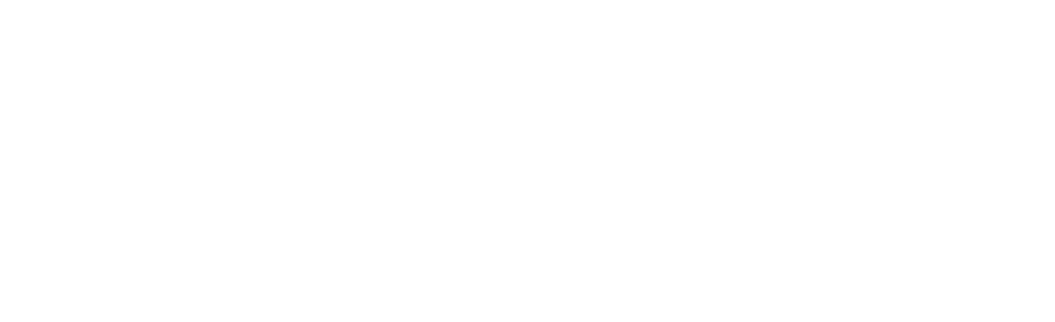
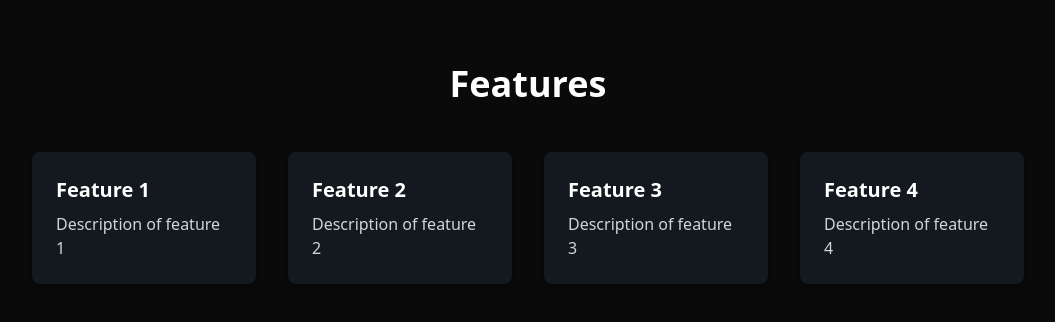
Before and after one commit to Mohiit70/Social-Flow, a React (Vite) app: page /features in a window 1280 px wide. Before the commit this address had no page. Shown: the top 322 px of the page, without its empty margins (112-1167 px from the left). Built offline with nearby package versions, Linux system fonts and the light colour scheme.

Commit message:
added features page

```diff
--- a/src/App.jsx
+++ b/src/App.jsx
@@ -1,8 +1,9 @@
 import React from 'react';
-import { BrowserRouter as Router, Route, Routes } from 'react-router-dom';
+import { BrowserRouter as Router, Routes, Route } from 'react-router-dom';
 import Home from './pages/Home';
 import HowItWorks from './pages/HowItWorks';
 import TryItFree from './pages/TryItFree';
+import Features from './pages/Features';
 
 const App = () => {
   return (
@@ -11,6 +12,7 @@
         <Route path="/" element={<Home />} />
         <Route path="/how-it-works" element={<HowItWorks />} />
         <Route path="/try-it-free" element={<TryItFree />} />
+        <Route path="/features" element={<Features />} />
       </Routes>
     </Router>
   );
--- a/src/components/Navbar.jsx
+++ b/src/components/Navbar.jsx
@@ -14,9 +14,9 @@
         <div className="text-lg font-bold text-white">Social Flow</div>
         <div className="hidden md:flex space-x-4">
           <Link to="/" className="text-white hover:text-gray-400">Home</Link>
+          <Link to="/features" className="text-white hover:text-gray-400">Features</Link>
           <Link to="/about" className="text-white hover:text-gray-400">About</Link>
           <Link to="/github" className="text-white hover:text-gray-400">GitHub</Link>
-          <Link to="/contact" className="text-white hover:text-gray-400">Contact Us</Link>
         </div>
         <div className="hidden md:flex space-x-4">
           <Link to="/signup" className="text-white hover:text-gray-400">Sign Up</Link>
@@ -31,9 +31,9 @@
       {isOpen && (
         <div className="md:hidden bg-neutral-950 text-white">
           <Link to="/" className="block py-2 px-4 hover:bg-gray-700">Home</Link>
+          <Link to="/features" className="block py-2 px-4 hover:bg-gray-700">Features</Link>
           <Link to="/about" className="block py-2 px-4 hover:bg-gray-700">About</Link>
           <Link to="/github" className="block py-2 px-4 hover:bg-gray-700">GitHub</Link>
-          <Link to="/contact" className="block py-2 px-4 hover:bg-gray-700">Contact Us</Link>
           <Link to="/signup" className="block py-2 px-4 hover:bg-gray-700">Sign Up</Link>
           <Link to="/login" className="block py-2 px-4 hover:bg-gray-700">Login</Link>
         </div>
--- /dev/null
+++ b/src/pages/Features.jsx
@@ -0,0 +1,29 @@
+import React from 'react';
+
+const Features = () => {
+  const features = [
+    { title: 'Feature 1', description: 'Description of feature 1' },
+    { title: 'Feature 2', description: 'Description of feature 2' },
+    { title: 'Feature 3', description: 'Description of feature 3' },
+    { title: 'Feature 4', description: 'Description of feature 4' },
+  ];
+
+  return (
+    <div className="min-h-screen bg-neutral-950 text-white flex flex-col items-center py-16">
+      <h1 className="text-4xl font-bold mb-12">Features</h1>
+      <div className="grid grid-cols-1 sm:grid-cols-2 lg:grid-cols-4 gap-8 w-full max-w-5xl px-4">
+        {features.map((feature, index) => (
+          <div
+            key={index}
+            className="bg-gray-800 bg-opacity-50 p-6 rounded-lg shadow-md hover:bg-opacity-75 transition"
+          >
+            <h2 className="text-xl font-semibold mb-2">{feature.title}</h2>
+            <p className="text-gray-300">{feature.description}</p>
+          </div>
+        ))}
+      </div>
+    </div>
+  );
+};
+
+export default Features;
--- a/src/pages/Home.jsx
+++ b/src/pages/Home.jsx
@@ -12,6 +12,7 @@
         <p className="text-xl text-gray-300 mt-4">Get and keep useful statistics, research and report on your business performance faster and more accurately than ever before</p>
         <div className="mt-8 flex space-x-4">
           <Link to="/try-it-free" className="bg-blue-600 text-white px-6 py-3 rounded-full hover:bg-blue-700">Try It Free</Link>
+          <Link to="/features" className="bg-transparent border border-white text-white px-6 py-3 rounded-full hover:bg-gray-700">Features</Link>
           <Link to="/how-it-works" className="bg-transparent border border-white text-white px-6 py-3 rounded-full hover:bg-gray-700">How It Works</Link>
         </div>
       </div>
```
